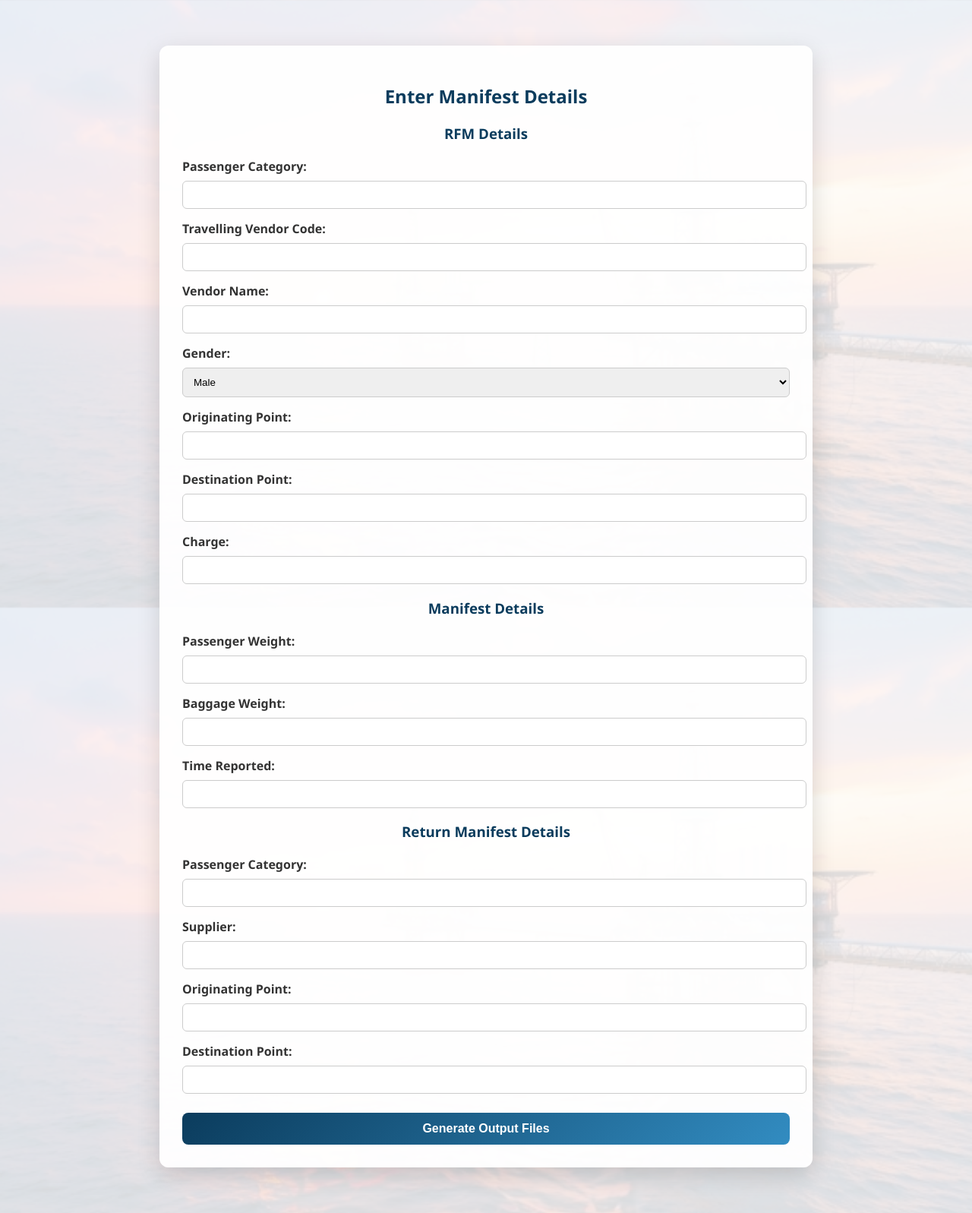
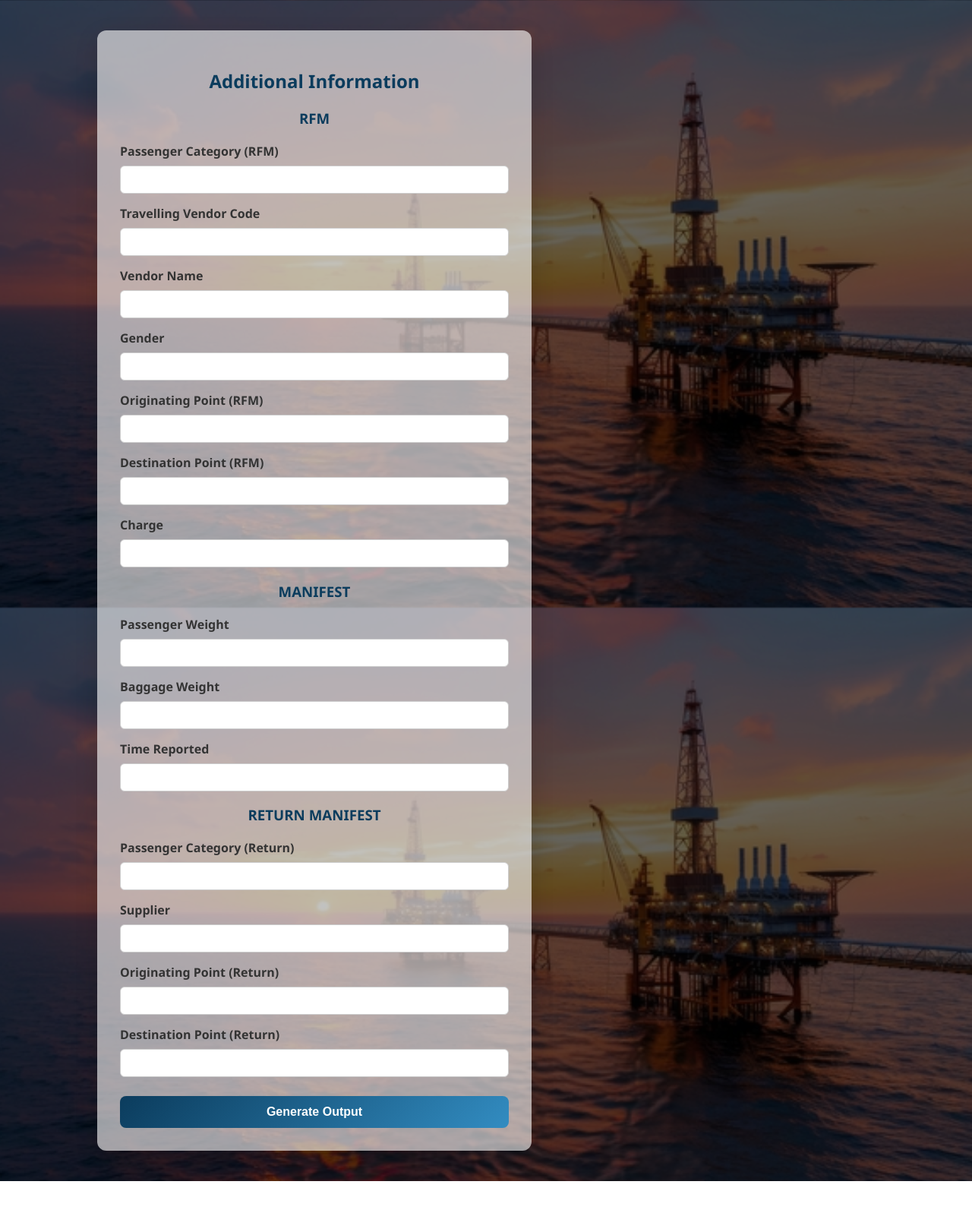
Before and after one commit to amrindersp/automate_EPECpob, a Flask app: page /user_inputs in a window 1280 px wide. Shown: the whole page at 76% size. After the commit the page ends 1555 px from the top, so only its background shows below. Run offline with Flask 3, Linux system fonts and the light colour scheme.

Commit message:
Update cleaning, layout and background

```diff
--- a/app.py
+++ b/app.py
@@ -1,29 +1,67 @@
 from flask import Flask, render_template, request, redirect, url_for, send_file
 import pandas as pd
 from io import BytesIO
+from openpyxl.styles import PatternFill
 
 app = Flask(__name__)
 
 DATA = {}
 
+
+# --------- Utility: critical cleaning for NED columns ---------
+
+def clean_ned_column(df, col_name):
+    """
+    Critical cleaning rules for NED Pass Numbers:
+    - Treat strictly as text
+    - Remove leading/trailing spaces
+    - Remove empty / nan / none / null / na / n/a
+    - Do not assume fixed NED pattern
+    - Automatically ignore footer-type rows:
+      * value has no digits at all
+      * row lies in the last 15 rows of the file
+    """
+    s = df[col_name].astype(str).str.strip()
+
+    # Normalize empties
+    empty_markers = {"", "nan", "none", "null", "na", "n/a"}
+    mask_empty_like = s.str.lower().isin(empty_markers)
+
+    # Identify values that have no digits at all (pure text)
+    mask_no_digits = ~s.str.contains(r"\d", regex=True)
+
+    # Consider last 15 rows as footer zone
+    last_n = 15
+    footer_start_index = max(0, len(df) - last_n)
+    approx_footer = df.index >= footer_start_index
+
+    # Footer-type rows: pure text in footer area
+    mask_footer_text = mask_no_digits & approx_footer
+
+    keep_mask = ~(mask_empty_like | mask_footer_text)
+
+    df_clean = df.loc[keep_mask].copy()
+    df_clean[col_name] = s.loc[keep_mask]
+
+    return df_clean
+
+
 # ---------------- STEP 1 : UPLOAD ----------------
+
 @app.route("/", methods=["GET", "POST"])
 def upload():
     if request.method == "POST":
         DATA.clear()
-
         DATA["pob_df"] = pd.read_excel(request.files["pob"])
         DATA["portal_df"] = pd.read_excel(request.files["portal"])
-
         DATA["pob_cols"] = DATA["pob_df"].columns.tolist()
         DATA["portal_cols"] = DATA["portal_df"].columns.tolist()
-
         return redirect(url_for("select_columns"))
-
     return render_template("upload.html")
 
 
 # ---------------- STEP 2 : COLUMN SELECTION ----------------
+
 @app.route("/select_columns", methods=["GET", "POST"])
 def select_columns():
     if request.method == "POST":
@@ -32,23 +70,71 @@
         DATA["portal_ned"] = request.form["portal_ned"]
         DATA["portal_name"] = request.form["portal_name"]
 
+        # Apply critical cleaning to selected NED columns
+        DATA["pob_df"] = clean_ned_column(DATA["pob_df"], DATA["pob_ned"])
+        DATA["portal_df"] = clean_ned_column(DATA["portal_df"], DATA["portal_ned"])
+
         return redirect(url_for("check_duplicates"))
 
     return render_template(
         "column_select.html",
         pob_cols=DATA["pob_cols"],
-        portal_cols=DATA["portal_cols"]
+        portal_cols=DATA["portal_cols"],
     )
 
 
 # ---------------- STEP 3 : DUPLICATE CHECK ----------------
+
 @app.route("/check_duplicates")
 def check_duplicates():
-    pob_dup = DATA["pob_df"][DATA["pob_ned"]].duplicated().any()
-    portal_dup = DATA["portal_df"][DATA["portal_ned"]].duplicated().any()
+    pob_col = DATA["pob_ned"]
+    portal_col = DATA["portal_ned"]
+    pob = DATA["pob_df"]
+    portal = DATA["portal_df"]
+
+    pob_dup_mask = pob[pob_col].duplicated(keep=False)
+    portal_dup_mask = portal[portal_col].duplicated(keep=False)
+
+    pob_dup = pob_dup_mask.any()
+    portal_dup = portal_dup_mask.any()
 
     if pob_dup or portal_dup:
-        return render_template("duplicate_warning.html")
+        # Build Excel file with duplicate NED cells highlighted
+        output = BytesIO()
+        with pd.ExcelWriter(output, engine="openpyxl") as writer:
+            pob.to_excel(writer, sheet_name="POB", index=False)
+            portal.to_excel(writer, sheet_name="PORTAL", index=False)
+
+            wb = writer.book
+            pob_ws = wb["POB"]
+            portal_ws = wb["PORTAL"]
+
+            yellow_fill = PatternFill(
+                start_color="FFFF00",
+                end_color="FFFF00",
+                fill_type="solid"
+            )
+
+            # POB duplicates
+            pob_ned_idx = pob.columns.get_loc(pob_col) + 1
+            for i, is_dup in enumerate(pob_dup_mask, start=2):  # row 1 header
+                if is_dup:
+                    pob_ws.cell(row=i, column=pob_ned_idx).fill = yellow_fill
+
+            # PORTAL duplicates
+            portal_ned_idx = portal.columns.get_loc(portal_col) + 1
+            for i, is_dup in enumerate(portal_dup_mask, start=2):
+                if is_dup:
+                    portal_ws.cell(row=i, column=portal_ned_idx).fill = yellow_fill
+
+        output.seek(0)
+        DATA["duplicate_file"] = output
+
+        return render_template(
+            "duplicate_warning.html",
+            pob_dup=pob_dup,
+            portal_dup=portal_dup,
+        )
 
     return redirect(url_for("user_inputs"))
 
@@ -60,27 +146,39 @@
     return redirect(url_for("user_inputs"))
 
 
+@app.route("/download_duplicates")
+def download_duplicates():
+    buf = DATA.get("duplicate_file")
+    if buf is None:
+        return redirect(url_for("upload"))
+    buf.seek(0)
+    return send_file(
+        buf,
+        download_name="Uploaded_with_Duplicates_Highlighted.xlsx",
+        as_attachment=True,
+    )
+
+
 # ---------------- STEP 4 : USER INPUTS ----------------
+
 @app.route("/user_inputs", methods=["GET", "POST"])
 def user_inputs():
     if request.method == "POST":
         DATA["inputs"] = request.form.to_dict()
         return redirect(url_for("generate"))
-
     return render_template("user_inputs.html")
 
 
 # ---------------- STEP 5 : PROCESS DATA ----------------
+
 @app.route("/generate")
 def generate():
     pob = DATA["pob_df"]
     portal = DATA["portal_df"]
 
-    # Missing logic
     missing_in_portal = pob[~pob[DATA["pob_ned"]].isin(portal[DATA["portal_ned"]])]
     missing_in_pob = portal[~portal[DATA["portal_ned"]].isin(pob[DATA["pob_ned"]])]
 
-    # Save counts
     DATA["manifest_count"] = len(missing_in_portal)
     DATA["return_count"] = len(missing_in_pob)
 
@@ -96,7 +194,7 @@
         "Originating Point": DATA["inputs"]["rfm_origin"],
         "Destination Point": DATA["inputs"]["rfm_destination"],
         "": "",
-        "Charge": DATA["inputs"]["charge"]
+        "Charge": DATA["inputs"]["charge"],
     })
 
     # Manifest
@@ -106,7 +204,7 @@
         "": "",
         " ": "",
         "  ": "",
-        "Time Reported": DATA["inputs"]["time_reported"]
+        "Time Reported": DATA["inputs"]["time_reported"],
     }, index=DATA["rfm"].index)
 
     # Return Manifest
@@ -122,17 +220,18 @@
         "Pax wt.": DATA["inputs"]["passenger_weight"],
         "Baggage": DATA["inputs"]["baggage_weight"],
         "Originating Point": DATA["inputs"]["return_origin"],
-        "Destination Point": DATA["inputs"]["return_destination"]
+        "Destination Point": DATA["inputs"]["return_destination"],
     })
 
     return render_template(
         "result.html",
         manifest_count=DATA["manifest_count"],
-        return_count=DATA["return_count"]
+        return_count=DATA["return_count"],
     )
 
 
 # ---------------- STEP 6 : DOWNLOAD ----------------
+
 @app.route("/download")
 def download():
     output = BytesIO()
@@ -140,7 +239,6 @@
         DATA["rfm"].to_excel(writer, index=False, sheet_name="RFM")
         DATA["manifest"].to_excel(writer, index=False, sheet_name="Manifest")
         DATA["return_manifest"].to_excel(writer, index=False, sheet_name="Return Manifest")
-
     output.seek(0)
     return send_file(output, download_name="Final_Output.xlsx", as_attachment=True)
 
--- a/static/style.css
+++ b/static/style.css
@@ -1,27 +1,35 @@
 /* ---- Global Background ---- */
+
 body {
     margin: 0;
     padding: 0;
     font-family: "Segoe UI", Arial, sans-serif;
     background: linear-gradient(
-        rgba(255, 255, 255, 0.85),
-        rgba(255, 255, 255, 0.85)
+        rgba(0, 0, 0, 0.6),
+        rgba(0, 0, 0, 0.6)
     ),
     url("/static/background.jpg") no-repeat center center fixed;
     background-size: cover;
+    display: flex;
+    align-items: center;      /* vertical center */
+    min-height: 100vh;
 }
 
 /* ---- Main Container ---- */
+
 .container {
-    max-width: 800px;
-    margin: 60px auto;
+    width: 40%;
+    margin-left: 10%;          /* about 10% from left edge */
+    margin-top: 40px;          /* small top margin so it is not stuck to top */
+    margin-bottom: 40px;
     padding: 30px;
-    background: rgba(255, 255, 255, 0.95);
+    background: rgba(255, 255, 255, 0.6);
     border-radius: 12px;
     box-shadow: 0 10px 30px rgba(0, 0, 0, 0.15);
 }
 
 /* ---- Headings ---- */
+
 h1, h2, h3 {
     text-align: center;
     color: #0b3c5d;
@@ -29,6 +37,7 @@
 }
 
 /* ---- Labels ---- */
+
 label {
     font-weight: 600;
     margin-top: 15px;
@@ -37,6 +46,7 @@
 }
 
 /* ---- Inputs & Select ---- */
+
 input[type="file"],
 input[type="text"],
 input[type="number"],
@@ -46,9 +56,11 @@
     margin-top: 8px;
     border-radius: 6px;
     border: 1px solid #ccc;
+    box-sizing: border-box;
 }
 
 /* ---- Buttons ---- */
+
 button {
     width: 100%;
     padding: 12px;
@@ -69,11 +81,36 @@
 }
 
 /* ---- Secondary Buttons ---- */
+
 .secondary-btn {
     background: linear-gradient(135deg, #6c757d, #495057);
 }
 
+/* ---- Link styled as primary button ---- */
+
+.btn {
+    display: inline-block;
+    width: 100%;
+    text-align: center;
+    padding: 12px;
+    margin-top: 20px;
+    background: linear-gradient(135deg, #17a2b8, #138496);
+    color: white;
+    font-size: 16px;
+    font-weight: bold;
+    border-radius: 8px;
+    text-decoration: none;
+    box-sizing: border-box;
+    transition: transform 0.2s ease, box-shadow 0.2s ease;
+}
+
+.btn:hover {
+    transform: translateY(-2px);
+    box-shadow: 0 6px 18px rgba(0, 0, 0, 0.25);
+}
+
 /* ---- Alerts ---- */
+
 .warning {
     background: #fff3cd;
     color: #856404;
@@ -85,6 +122,7 @@
 }
 
 /* ---- Result Box ---- */
+
 .result-box {
     background: #f8f9fa;
     padding: 20px;
@@ -94,6 +132,7 @@
 }
 
 /* ---- Links ---- */
+
 a {
     text-decoration: none;
     color: #0b3c5d;
--- a/templates/user_inputs.html
+++ b/templates/user_inputs.html
@@ -1,70 +1,70 @@
 <!DOCTYPE html>
 <html>
 <head>
-    <title>Enter Manifest Details</title>
+    <title>Additional Information</title>
     <link rel="stylesheet" href="{{ url_for('static', filename='style.css') }}">
 </head>
 <body>
+<div class="container">
+    <h2>Additional Information</h2>
 
-<div class="container">
-    <h2>Enter Manifest Details</h2>
+    <form method="post">
 
-    <form action="{{ url_for('user_inputs') }}" method="post">
+        <!-- RFM SECTION -->
+        <h3>RFM</h3>
 
-        <h3>RFM Details</h3>
+        <label for="rfm_category">Passenger Category (RFM)</label>
+        <input type="text" id="rfm_category" name="rfm_category" required>
 
-        <label>Passenger Category:</label>
-        <input type="text" name="rfm_category" required>
+        <label for="vendor_code">Travelling Vendor Code</label>
+        <input type="text" id="vendor_code" name="vendor_code" required>
 
-        <label>Travelling Vendor Code:</label>
-        <input type="text" name="vendor_code" required>
+        <label for="vendor_name">Vendor Name</label>
+        <input type="text" id="vendor_name" name="vendor_name" required>
 
-        <label>Vendor Name:</label>
-        <input type="text" name="vendor_name" required>
+        <label for="gender">Gender</label>
+        <input type="text" id="gender" name="gender" required>
 
-        <label>Gender:</label>
-        <select name="gender" required>
-            <option value="M">Male</option>
-            <option value="F">Female</option>
-        </select>
+        <label for="rfm_origin">Originating Point (RFM)</label>
+        <input type="text" id="rfm_origin" name="rfm_origin" required>
 
-        <label>Originating Point:</label>
-        <input type="text" name="rfm_origin" required>
+        <label for="rfm_destination">Destination Point (RFM)</label>
+        <input type="text" id="rfm_destination" name="rfm_destination" required>
 
-        <label>Destination Point:</label>
-        <input type="text" name="rfm_destination" required>
+        <label for="charge">Charge</label>
+        <input type="text" id="charge" name="charge" required>
 
-        <label>Charge:</label>
-        <input type="text" name="charge" required>
 
-        <h3>Manifest Details</h3>
+        <!-- MANIFEST SECTION -->
+        <h3>MANIFEST</h3>
 
-        <label>Passenger Weight:</label>
-        <input type="number" name="passenger_weight" required>
+        <label for="passenger_weight">Passenger Weight</label>
+        <input type="number" step="0.1" id="passenger_weight" name="passenger_weight" required>
 
-        <label>Baggage Weight:</label>
-        <input type="number" name="baggage_weight" required>
+        <label for="baggage_weight">Baggage Weight</label>
+        <input type="number" step="0.1" id="baggage_weight" name="baggage_weight" required>
 
-        <label>Time Reported:</label>
-        <input type="text" name="time_reported" required>
+        <label for="time_reported">Time Reported</label>
+        <input type="text" id="time_reported" name="time_reported" required>
 
-        <h3>Return Manifest Details</h3>
 
-        <label>Passenger Category:</label>
-        <input type="text" name="return_category" required>
+        <!-- RETURN MANIFEST SECTION -->
+        <h3>RETURN MANIFEST</h3>
 
-        <label>Supplier:</label>
-        <input type="text" name="supplier" required>
+        <label for="return_category">Passenger Category (Return)</label>
+        <input type="text" id="return_category" name="return_category" required>
 
-        <label>Originating Point:</label>
-        <input type="text" name="return_origin" required>
+        <label for="supplier">Supplier</label>
+        <input type="text" id="supplier" name="supplier" required>
 
-        <label>Destination Point:</label>
-        <input type="text" name="return_destination" required>
+        <label for="return_origin">Originating Point (Return)</label>
+        <input type="text" id="return_origin" name="return_origin" required>
 
-        <button type="submit">Generate Output Files</button>
+        <label for="return_destination">Destination Point (Return)</label>
+        <input type="text" id="return_destination" name="return_destination" required>
+
+        <button type="submit">Generate Output</button>
     </form>
 </div>
-
 </body>
 </html>
```
Also changed, not shown: templates/column_select.html (+20 -27 lines), templates/duplicate_warning.html (+15 -7 lines), templates/result.html (+4 -17 lines), templates/upload.html (+8 -11 lines), 1 other file.
